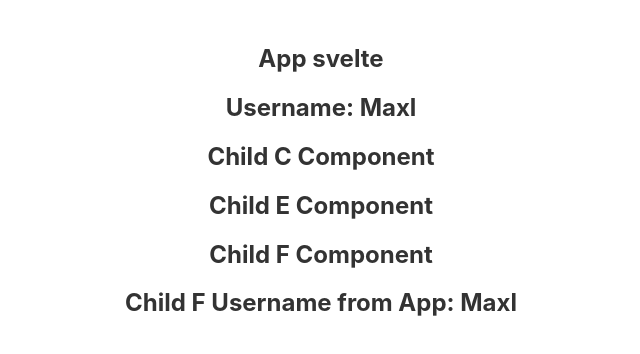
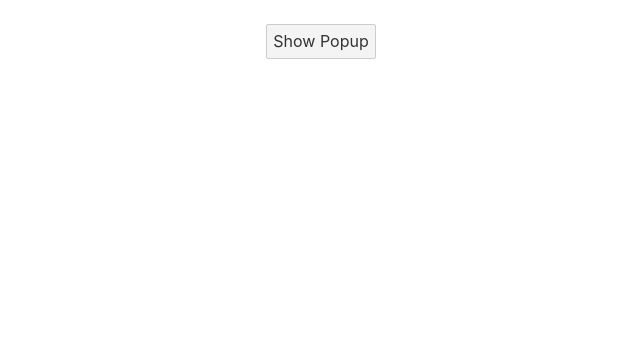
Before and after one commit to markusradl/hello-world, a Svelte app: page / in a window 1280 px wide. Shown: the top 354 px of the page, without its empty margins (319-959 px from the left). Built offline with nearby package versions, Linux system fonts and the light colour scheme.

Commit message:
Component Events to parent

```diff
--- a/src/App.svelte
+++ b/src/App.svelte
@@ -1,18 +1,19 @@
 <script>
-	import { setContext } from 'svelte'
-	import ComponentC from './components/ComponentC.svelte'
+	import Popup from './components/Popup.svelte'
 
-	const userName = 'Maxl'
+	let showPopup = false
 
-	setContext('userName', userName)
+	function closePopup(event) {
+		showPopup = false
+		console.log(event.detail)
+	}
 </script>
 
 <main>
-
-	<h2>App svelte</h2>
-	<h2>Username: {userName}</h2>
-	<ComponentC />
-
+	<button on:click={() => (showPopup = true)}>Show Popup</button>
+	{#if (showPopup)}
+		<Popup on:close={closePopup} />
+	{/if}
 </main>
 
 <style>
```
